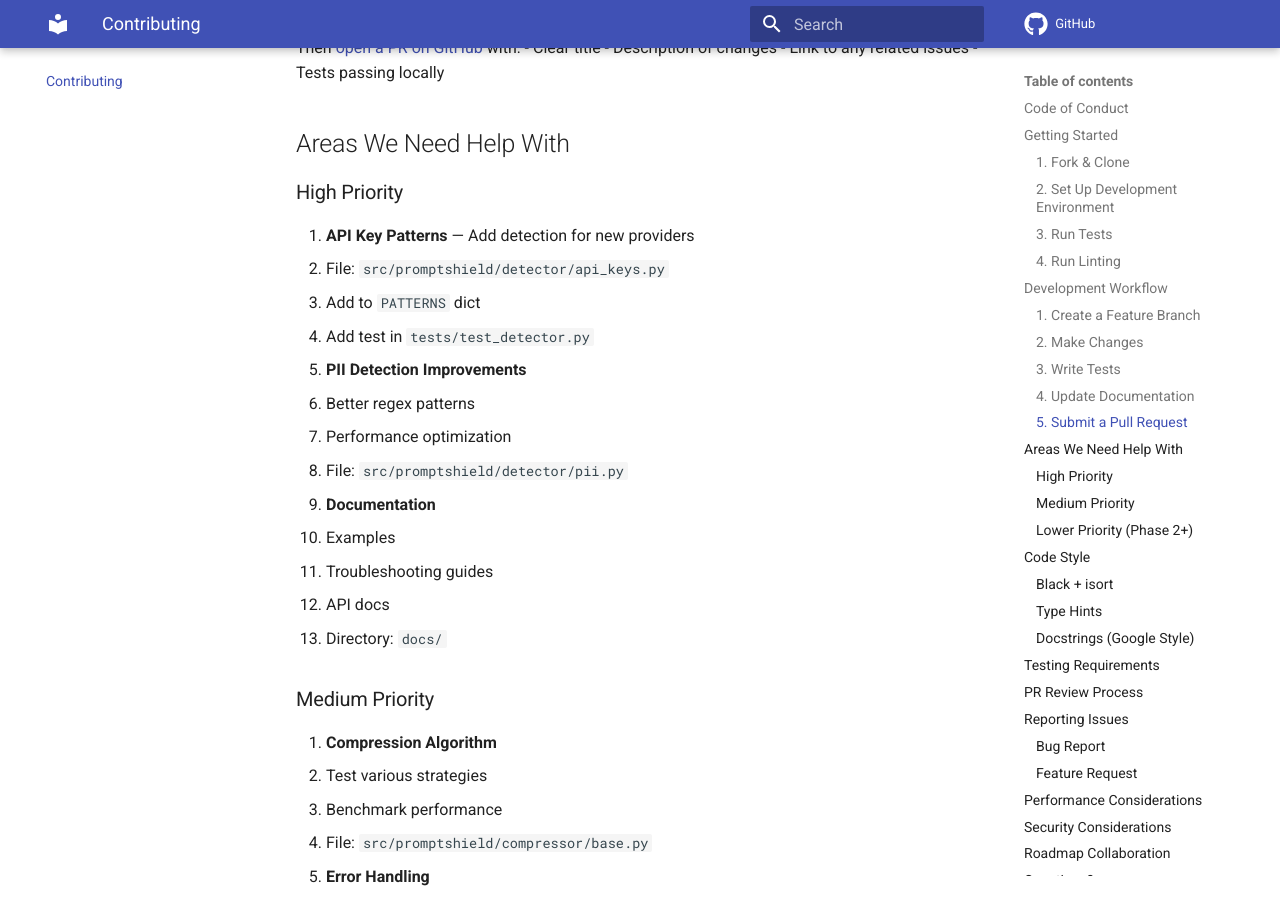
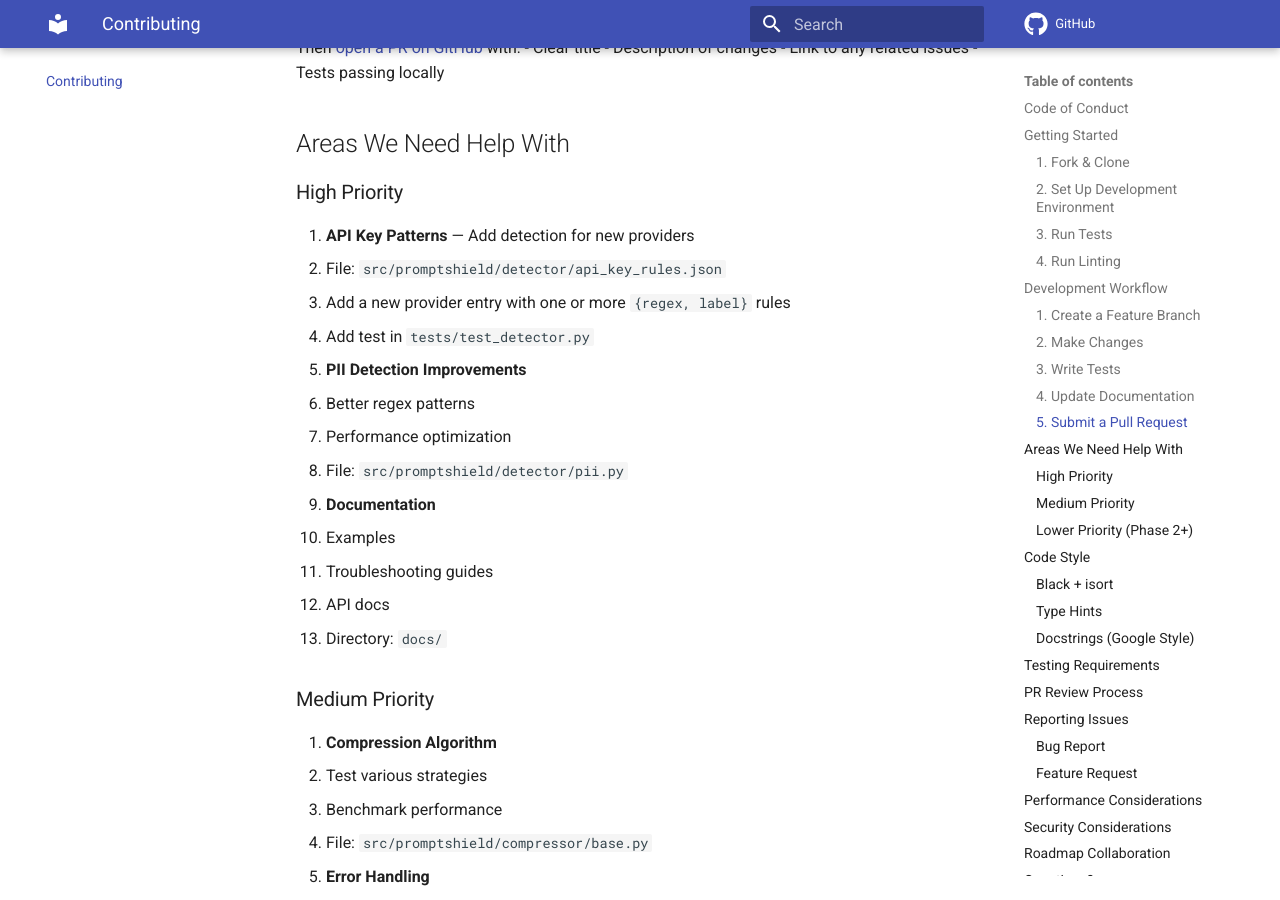
Before and after one commit to newnol/promptshield, an MkDocs documentation site: the page built from docs/CONTRIBUTING.md, in a window 1280 px wide and 900 px high, scrolled down 2224 px. Built offline with MkDocs 1.6.1 and Material for MkDocs 9.7.7, drawn with Linux system fonts in a browser that asks for light colours; comment, search, counter and statistics services are not loaded.

Commit message:
Externalize API key detector rules into JSON.
Move provider regex definitions out of Python code so adding new providers only requires editing a data file and update contribution guidance accordingly.

Made-with: Cursor

```diff
--- a/docs/CONTRIBUTING.md
+++ b/docs/CONTRIBUTING.md
@@ -93,8 +93,8 @@ Then [open a PR on GitHub](https://github.com/newnol/promptshield/pulls) with:
 
 ### High Priority
 1. **API Key Patterns** — Add detection for new providers
-   - File: `src/promptshield/detector/api_keys.py`
-   - Add to `PATTERNS` dict
+   - File: `src/promptshield/detector/api_key_rules.json`
+   - Add a new provider entry with one or more `{regex, label}` rules
    - Add test in `tests/test_detector.py`
 
 2. **PII Detection Improvements**
```
Also changed, not shown: 2 other files.
